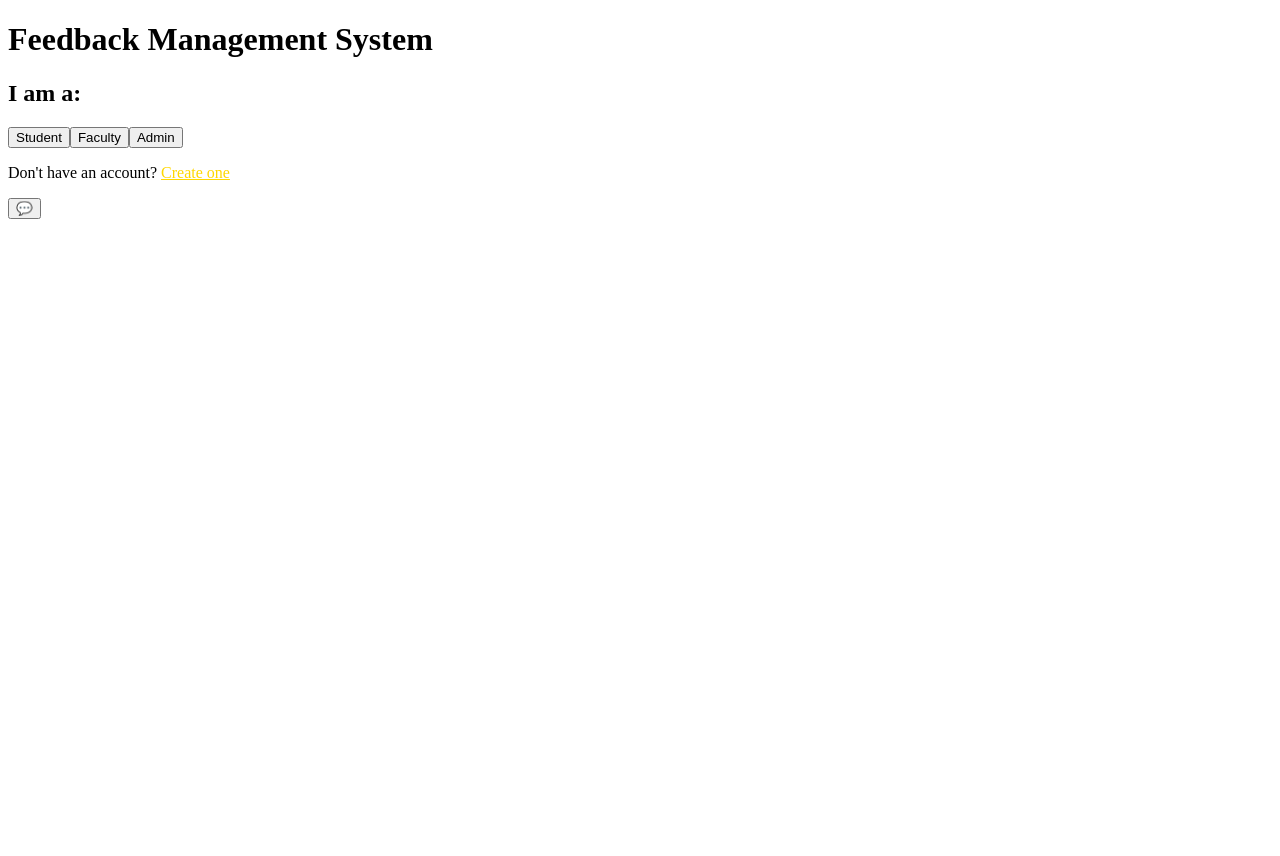
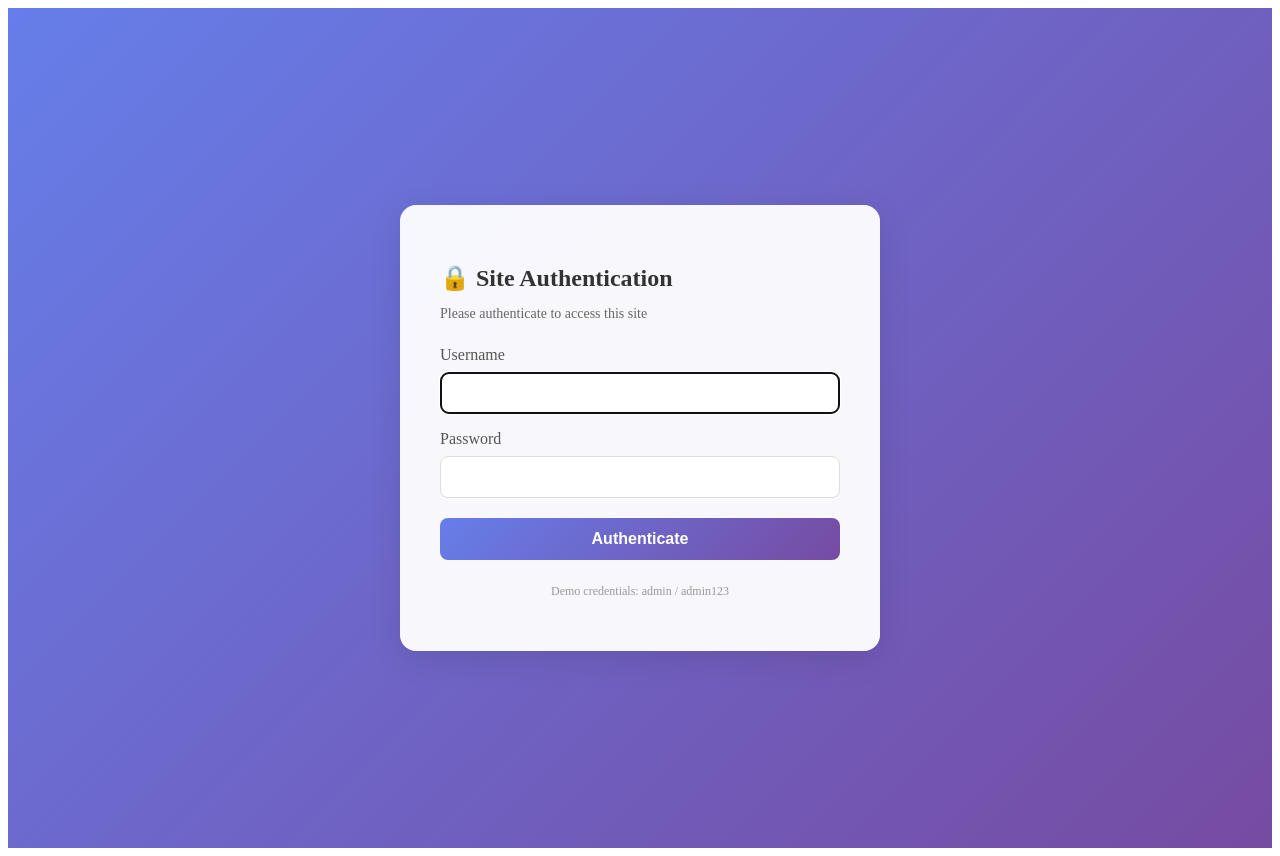
Before and after one commit to saikumarpothuganti/feedback-evaluation-system, a React (Vite) app: page / in a window 1280 px wide. Before the commit the page ends 800 px from the top, so only its background shows below. Built offline with nearby package versions, Linux system fonts and the light colour scheme; the HTML template or start-up script is replaced by a standard one.

Commit message:
feat: add site-wide basic authentication
- New SiteAuth component wraps entire app
- Credentials: admin / admin123 (demo)
- Session-based: persists in sessionStorage
- Protects all routes before app loads

```diff
--- a/src/App.jsx
+++ b/src/App.jsx
@@ -16,14 +16,16 @@ import Help from './components/Help.jsx';
 import ProtectedRoute from './components/ProtectedRoute.jsx';
 import Chatbot from './components/Chatbot.jsx';
 import Register from './components/Register.jsx';
+import SiteAuth from './components/SiteAuth.jsx';
 
 function App() {
   return (
-    <ThemeProvider>
-      <AuthProvider>
-        <FeedbackProvider>
-          <Router basename={import.meta.env.BASE_URL}>
-          <div className="App">
+    <SiteAuth>
+      <ThemeProvider>
+        <AuthProvider>
+          <FeedbackProvider>
+            <Router basename={import.meta.env.BASE_URL}>
+            <div className="App">
             <Routes>
               <Route path="/" element={<Login />} />
               <Route path="/login" element={<Login />} />
@@ -108,6 +110,7 @@ function App() {
         </FeedbackProvider>
       </AuthProvider>
     </ThemeProvider>
+    </SiteAuth>
   );
 }
 
--- /dev/null
+++ b/src/components/SiteAuth.jsx
@@ -0,0 +1,136 @@
+import React, { useState, useEffect } from 'react';
+
+// Simple site-wide authentication wrapper
+// For demo: username "admin", password "admin123"
+const SITE_CREDENTIALS = {
+  username: 'admin',
+  password: 'admin123'
+};
+
+const SITE_AUTH_KEY = 'siteAuthenticated';
+
+const SiteAuth = ({ children }) => {
+  const [authenticated, setAuthenticated] = useState(false);
+  const [username, setUsername] = useState('');
+  const [password, setPassword] = useState('');
+  const [error, setError] = useState('');
+
+  useEffect(() => {
+    // Check if already authenticated in sessionStorage
+    const isAuth = sessionStorage.getItem(SITE_AUTH_KEY);
+    if (isAuth === 'true') {
+      setAuthenticated(true);
+    }
+  }, []);
+
+  const handleLogin = (e) => {
+    e.preventDefault();
+    if (username === SITE_CREDENTIALS.username && password === SITE_CREDENTIALS.password) {
+      sessionStorage.setItem(SITE_AUTH_KEY, 'true');
+      setAuthenticated(true);
+      setError('');
+    } else {
+      setError('Invalid credentials. Please try again.');
+      setPassword('');
+    }
+  };
+
+  if (authenticated) {
+    return <>{children}</>;
+  }
+
+  return (
+    <div style={{
+      minHeight: '100vh',
+      display: 'flex',
+      alignItems: 'center',
+      justifyContent: 'center',
+      background: 'linear-gradient(135deg, #667eea 0%, #764ba2 100%)',
+      padding: '20px'
+    }}>
+      <div style={{
+        background: 'rgba(255, 255, 255, 0.95)',
+        borderRadius: '16px',
+        padding: '40px',
+        maxWidth: '400px',
+        width: '100%',
+        boxShadow: '0 8px 32px rgba(0, 0, 0, 0.1)'
+      }}>
+        <h2 style={{ marginBottom: '10px', color: '#333' }}>🔒 Site Authentication</h2>
+        <p style={{ marginBottom: '24px', color: '#666', fontSize: '14px' }}>
+          Please authenticate to access this site
+        </p>
+        <form onSubmit={handleLogin}>
+          <div style={{ marginBottom: '16px' }}>
+            <label style={{ display: 'block', marginBottom: '8px', color: '#555', fontWeight: '500' }}>
+              Username
+            </label>
+            <input
+              type="text"
+              value={username}
+              onChange={(e) => { setUsername(e.target.value); setError(''); }}
+              required
+              autoFocus
+              style={{
+                width: '100%',
+                padding: '12px',
+                border: '1px solid #ddd',
+                borderRadius: '8px',
+                fontSize: '14px',
+                boxSizing: 'border-box'
+              }}
+            />
+          </div>
+          <div style={{ marginBottom: '20px' }}>
+            <label style={{ display: 'block', marginBottom: '8px', color: '#555', fontWeight: '500' }}>
+              Password
+            </label>
+            <input
+              type="password"
+              value={password}
+              onChange={(e) => { setPassword(e.target.value); setError(''); }}
+              required
+              style={{
+                width: '100%',
+                padding: '12px',
+                border: '1px solid #ddd',
+                borderRadius: '8px',
+                fontSize: '14px',
+                boxSizing: 'border-box'
+              }}
+            />
+          </div>
+          {error && (
+            <p style={{ color: '#e74c3c', marginBottom: '16px', fontSize: '14px' }}>
+              {error}
+            </p>
+          )}
+          <button
+            type="submit"
+            style={{
+              width: '100%',
+              padding: '12px',
+              background: 'linear-gradient(135deg, #667eea 0%, #764ba2 100%)',
+              color: 'white',
+              border: 'none',
+              borderRadius: '8px',
+              fontSize: '16px',
+              fontWeight: '600',
+              cursor: 'pointer',
+              transition: 'opacity 0.2s'
+            }}
+            onMouseOver={(e) => e.target.style.opacity = '0.9'}
+            onMouseOut={(e) => e.target.style.opacity = '1'}
+          >
+            Authenticate
+          </button>
+        </form>
+        <p style={{ marginTop: '24px', fontSize: '12px', color: '#999', textAlign: 'center' }}>
+          Demo credentials: admin / admin123
+        </p>
+      </div>
+    </div>
+  );
+};
+
+export default SiteAuth;
```
